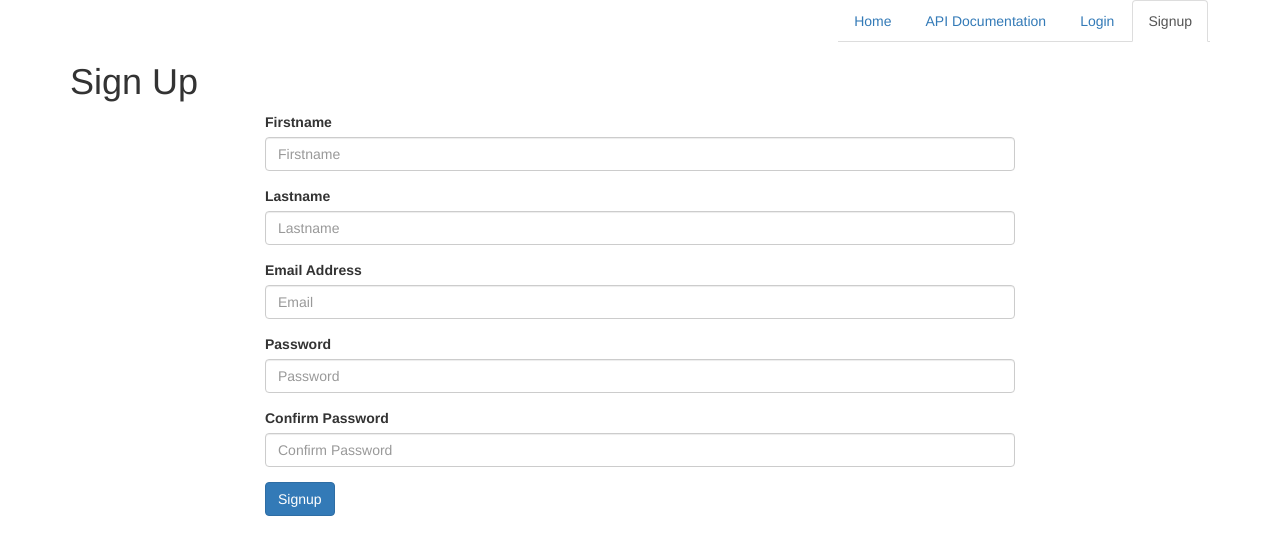
After one commit to kaysagoe/alert-parser, a PHP site: template app/views/new.view.php in a window 1280 px wide. The commit adds this page. Shown: the top 555 px of the page. Run offline with PHP 8.4, Linux system fonts and the light colour scheme; the template is opened without the code that fills it, so the values that code supplies are empty; a stand-in replaces the project's code that opens the database connection; some libraries are stand-ins or nearby versions.

Commit message:
Create new static views and update existing views

```diff
--- /dev/null
+++ b/app/views/new.view.php
@@ -0,0 +1,62 @@
+<!DOCTYPE html>
+<html>
+    <head>
+        <title>Signup | Bank Alert Parser API</title>
+        <link rel="stylesheet" href="//netdna.bootstrapcdn.com/bootstrap/3.0.2/css/bootstrap.min.css" type="text/css" />
+        <link rel="stylesheet" href="./app/resources/styles/styles.css" type="text/css" />
+    </head>
+    <body>
+        <div class="container">
+            <div class="row">
+                <div class="col-md-6"></div>
+                <div class="col-md-6" role="navigation">
+                    <nav>
+                        <ul class="nav nav-tabs pull-right">
+                            <li role="presentation"><a href="./">Home</a></li>
+                            <li role="presentation"><a href="./docs">API Documentation</a></li>
+                            <li role="presentation" ><a href="#">Login</a></li>
+                            <li role="presentation" class="active"><a href="#">Signup</a></li>
+                        </ul>
+                    </nav>
+                </div>
+            </div>
+            <div class="row">
+                <div class="col-md-12">
+                    <h1>Sign Up</h1>
+                </div>
+            </div>
+            <div class ="row">
+                <div class = "col-md-2"></div>
+                <div class = "col-md-8">
+                    <div class="center-block">
+                    <form method="post" action="./user/new">
+                        <div class="form-group">
+                            <label for="firstname">Firstname</label>
+                            <input type="text" class="form-control" name="firstname" id="firstname" placeholder="Firstname">
+                        </div>
+                        <div class="form-group">
+                            <label for="lastname">Lastname</label>
+                            <input type="text" class="form-control" name="lastname" id="lastname" placeholder="Lastname">
+                        </div>
+                        <div class="form-group">
+                            <label for="email">Email Address</label>
+                            <input type="email" class="form-control" name="email" id="email" placeholder="Email">
+                        </div>
+                        <div class="form-group">
+                            <label for="password">Password</label>
+                            <input type="password" class="form-control" name="password" id="password" placeholder="Password">
+                        </div>
+                        <div class="form-group">
+                            <label for="cpassword">Confirm Password</label>
+                            <input type="password" class="form-control" name="cpassword" id="cpassword" placeholder="Confirm Password">
+                        </div>
+                        <button type="submit" class="btn btn-primary text-center">Signup</button
+                    </form>
+                </div>
+                </div>
+                <div class = "col-md-2"></div>
+
+            </div>
+        </div>
+    </body>
+</html>
--- a/routes.php
+++ b/routes.php
@@ -2,4 +2,8 @@
 $router->get(["" => "PageController@home"]);
 $router->get(["api" => "PageController@api"]);
 $router->get(["docs" => "PageController@docs"]);
+$router->get(["user/home" => "UserController@home"]);
+$router->get(["user/new" => "UserController@signup"]);
 $router->post(["demo" => "PageController@demo"]);
+$router->post(["user/home" => "UserController@login"]);
+$router->post(["user/new" => "UserController@process_signup"]);
```
Also changed, not shown: app/controllers/UserController.php (+14 -0 lines), app/views/docs.view.php (+22 -2 lines), app/views/login.view.php (added, +44 -0 lines).
